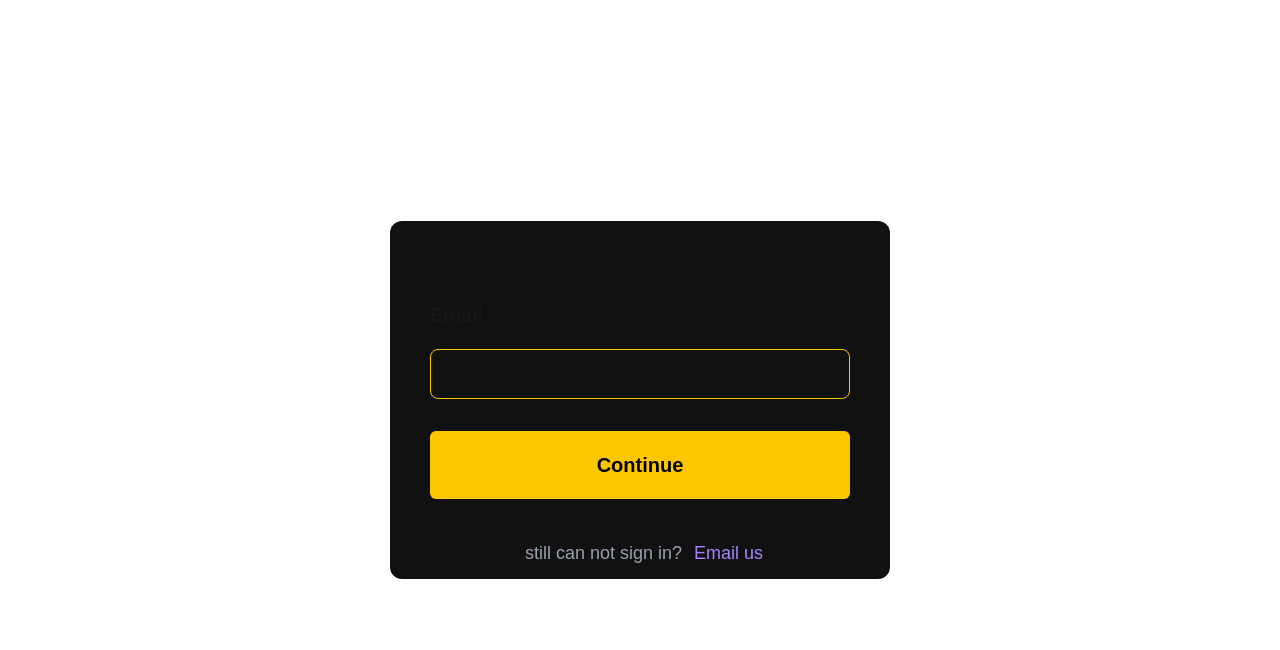
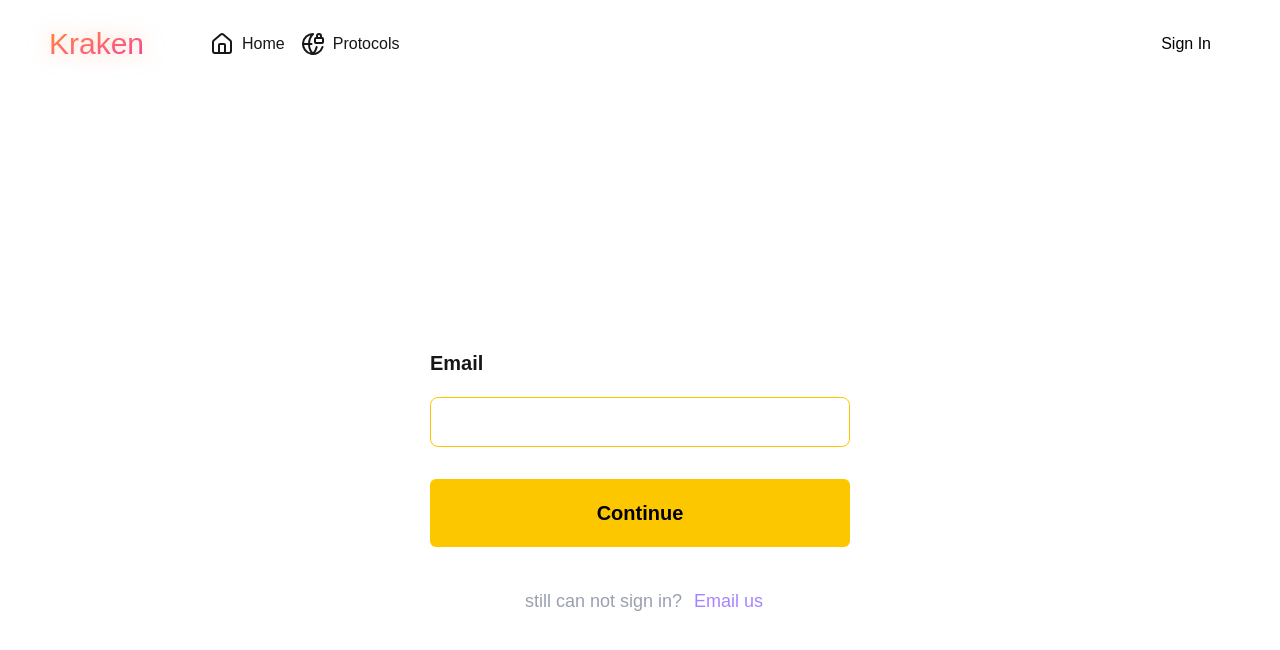
Before and after one commit to SamirSweden/mern, a Next.js app: page /sign-in in a window 1280 px wide. Shown: the top 650 px of the page. Built offline with nearby package versions, Linux system fonts and the light colour scheme.

Commit message:
added blur and redesigned some components

```diff
--- a/app/components/shared/header/Header.tsx
+++ b/app/components/shared/header/Header.tsx
@@ -3,7 +3,7 @@
 import Link from "next/link";
 import {HomeIcon, GlobeLock, TextAlignEnd, X, Menu} from "lucide-react";
 import {useRouter , usePathname} from "next/navigation";
-import {useState} from "react";
+import {useState , useEffect} from "react";
 
 
 
@@ -16,16 +16,29 @@ const Header = () => {
     const [isOpen , setIsOpen] = useState(false)
     const router = useRouter();
     const pathname = usePathname()
+    const [scrolled , setScrolled] = useState(false)
 
+    useEffect(() => {
+        const handleScroll = () => {
+           setScrolled(window.scrollY > 100)
+        }
+
+        window.addEventListener("scroll" , handleScroll)
+        return () => window.removeEventListener("scroll", handleScroll)
+    }, [])
 
     return (
         <>
-            <header className={'header py-5 px-0 sticky left-0 top-0 w-full   shadow-[inset_4px_4px_30px_0_hsla(0,0%,100%,.15)]'}>
+            <header className={`header py-5 px-0 sticky top-0 w-full transition-all duration-300 ${
+                scrolled
+                    ? "bg-gradient-to-br shadow-[inset_4px_40px_500px_0_rgba(20,20,20,0.2)] from-[#2d3036] via-[#352d36] to-[#151716]  "
+                    : ""
+            }`}>
                 <div className="max-w-307.5 px-4 md:px-6 mx-auto w-full h-full">
                     <div className="flex items-center justify-between">
                         <div className="header__logo flex items-center gap-12.5">
                             <Link className={' drop-shadow-[0_0_10px_rgba(255,150,100,0.5)] z-50 text-center outline-none border-none text-3xl capitalize font-mono select-none text-transparent bg-gradient-to-br bg-clip-text from-orange-400  to-pink-500'} href={'/'}>Kraken</Link>
-                            <ul className="header__near flex items-center backdrop-blur-3xl gap-4 max-[600px]:hidden py-3 px-4  rounded-lg shadow-[inset_4px_4px_60px_0_hsla(0,0%,100%,.15)] ">
+                            <ul className="header__near flex items-center backdrop-blur-3xl gap-4 max-[600px]:hidden py-3 px-4  rounded-3xl shadow-[inset_4px_4px_60px_0_hsla(0,0%,100%,.15)] ">
                                 {links.map((link) => {
                                     const icon = link.icon;
                                     const isActive = pathname === link.href;
--- a/app/sign-in/page.tsx
+++ b/app/sign-in/page.tsx
@@ -4,6 +4,7 @@ import Link from "next/link";
 import {useState} from "react";
 import {useRouter} from "next/navigation";
 import {ShieldAlert} from "lucide-react";
+import Header from "@/app/components/shared/header/Header";
 
 
 
@@ -40,17 +41,19 @@ export default function SignInPage() {
 
     return (
         <>
-            <section className={'py-5 px-2 h-screen'}>
+            <Header />
+            <section className={'overflow-y-hidden px-2 h-[90vh]'}>
                 <div className="max-w-[1230px] mx-auto md:px-6 px-4 w-full h-full">
                     <div className="flex items-center justify-center h-full">
 
-                        <div className={'sign-in-page bg-[#111] w-[500px] rounded-xl py-20 px-10 relative'}>
+                        <div className={'sign-in-page shadow-[inset_4px_4px_100px_0_hsla(0,0%,100%,.15)] w-125 rounded-xl py-20 px-10 relative'}>
 
                             {step === 'email' ? (
                                 <>
                                     <div className="flex flex-col items-start gap-3">
                                         <span className={'font-black capitalize mb-2 text-xl'}>email</span>
                                         <input
+                                            required={true}
                                             onChange={(e) => setEmail(e.target.value)}
                                             value={email}
                                             className={'py-3 px-6 rounded-lg mb-5 w-full border border-yellow-400 outline-none bg-transparent text-white font-black '}
```
